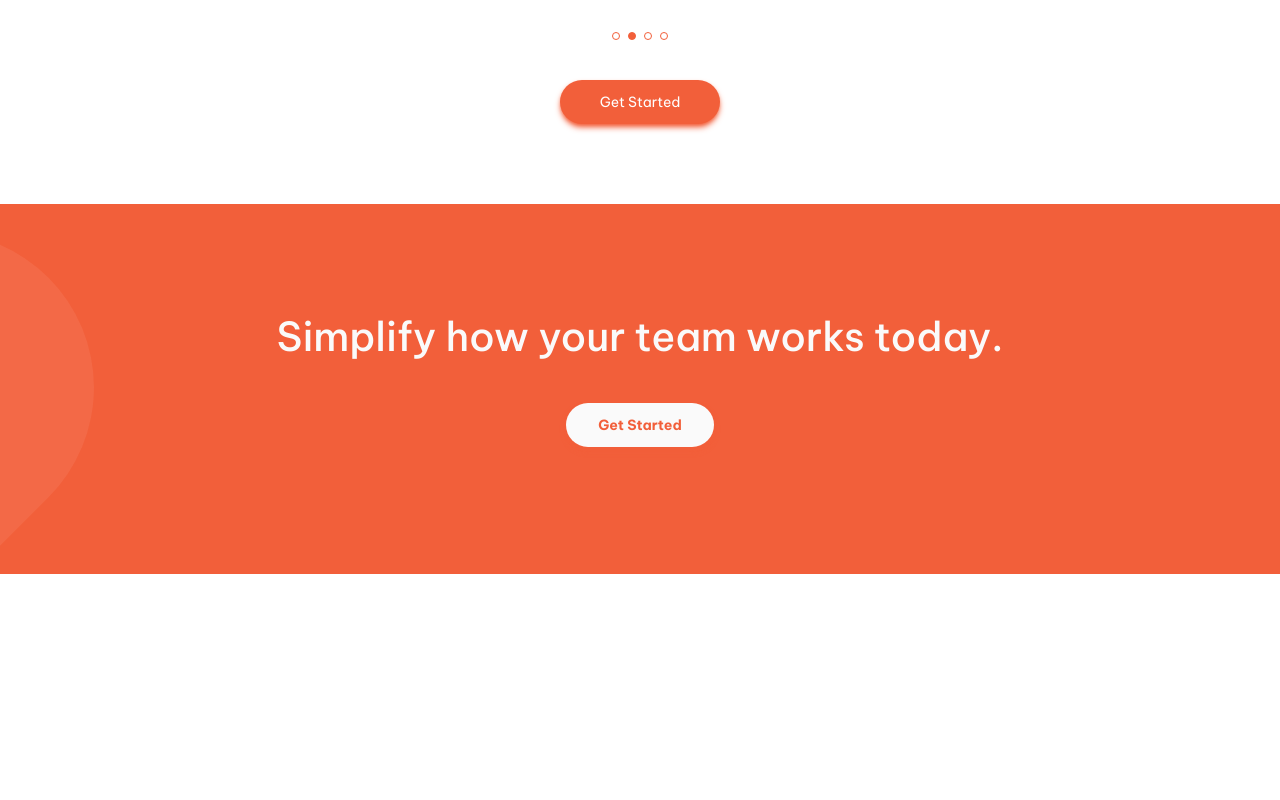
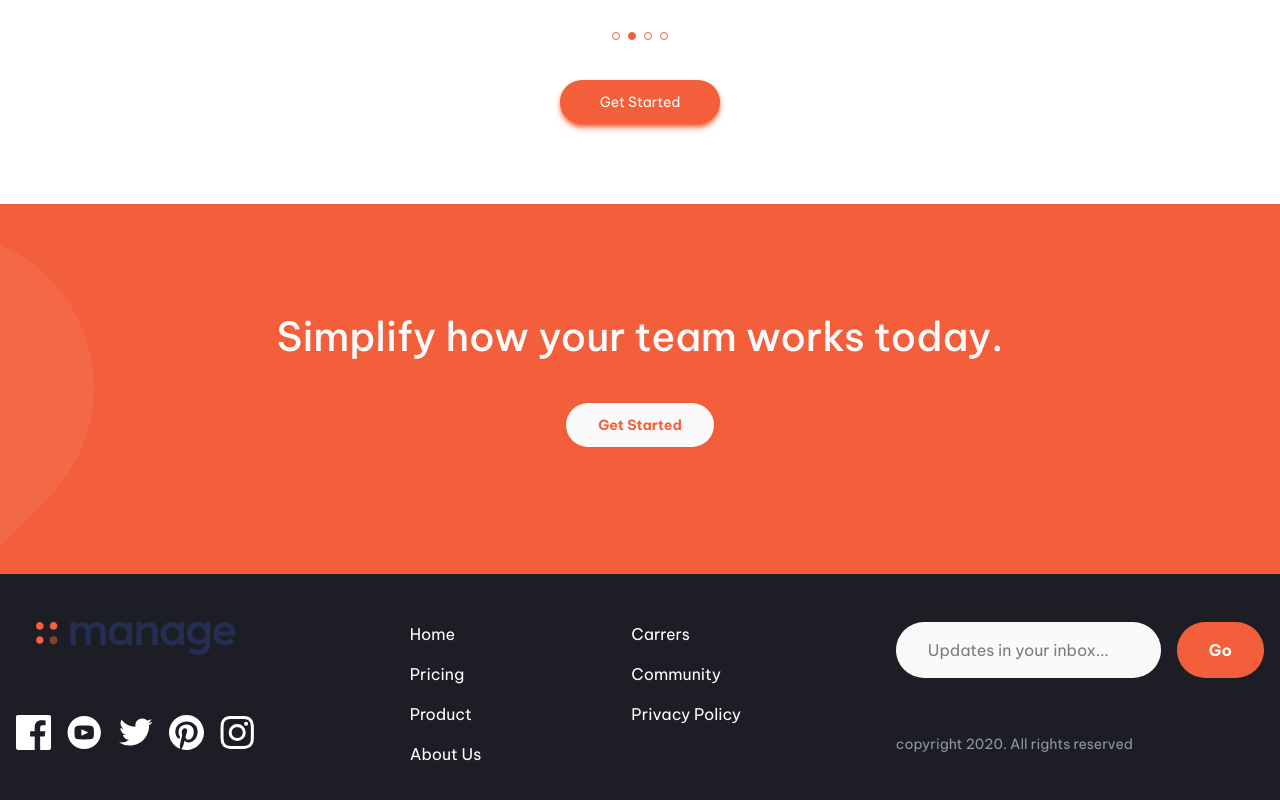
Before and after one commit to khalidesskali/manage-landing-page, a React (Vite) app: page / in a window 1280 px wide. Shown: the part 2141-2941 px from the top of the page. Before the commit the page ends 2715 px from the top, so only its background shows below. Built offline with nearby package versions, Linux system fonts and the light colour scheme.

Commit message:
Finish Footer

```diff
--- a/src/App.jsx
+++ b/src/App.jsx
@@ -4,6 +4,7 @@ import Hero from "./components/Hero";
 import Features from "./components/Features";
 import Testimonials from "./components/Testimonials";
 import CTA from "./components/CTA";
+import Footer from "./components/Footer";
 
 const App = () => {
   return (
@@ -15,6 +16,7 @@ const App = () => {
         <Testimonials />
         <CTA />
       </main>
+      <Footer />
     </div>
   );
 };
--- /dev/null
+++ b/src/components/Footer.jsx
@@ -0,0 +1,100 @@
+import React from "react";
+import fb from "../assets/images/icon-facebook.svg";
+import insta from "../assets/images/icon-instagram.svg";
+import youtube from "../assets/images/icon-youtube.svg";
+import twitter from "../assets/images/icon-twitter.svg";
+import pinterest from "../assets/images/icon-pinterest.svg";
+import logo from "../assets/images/logo.svg";
+
+const Footer = () => {
+  return (
+    <footer className=" bg-very-dark-blue">
+      <div className="container mx-auto px-4 py-8 lg:py-12">
+        <div className="flex flex-col lg:flex-row lg:gap-5 lg:justify-between">
+          <form
+            onSubmit={(e) => e.preventDefault()}
+            className="flex lg:flex-col pt-4 justify-center gap-2 lg:order-2 lg:h-fit lg:pt-0"
+          >
+            <div className="flex gap-4">
+              <input
+                type="email"
+                // onChange={() => setEmail(e.target.value)}
+                placeholder="Updates in your inbox..."
+                className={`bg-very-light-gray flex-1 h-14 px-8 rounded-full focus:outline-none border-none
+             `}
+              />
+              <button
+                className="block mx-auto py-4 px-8 bg-primary-red
+            text-very-light-gray font-bold rounded-full
+         cursor-pointer "
+              >
+                Go
+              </button>
+            </div>
+            <p className="hidden text-sm mt-12 text-left text-darkgrayish-blue lg:block">
+              copyright 2020. All rights reserved
+            </p>
+          </form>
+
+          <div
+            className="mt-10 lg:mt-0 text-white flex justify-between sm:justify-around items-center px-5
+         lg:order-1 lg:gap-[150px] lg:items-start"
+          >
+            <div className="flex flex-col gap-4 ">
+              <a href="">Home</a>
+              <a href="">Pricing</a>
+              <a href="">Product</a>
+              <a href="">About Us</a>
+            </div>
+            <div className="flex flex-col gap-4">
+              <a href="">Carrers</a>
+              <a href="">Community</a>
+              <a href="">Privacy Policy</a>
+            </div>
+          </div>
+          <div className="mt-13 lg:mt-0 flex flex-col gap-15 items-center lg:-order-1">
+            <div className="flex items-center justify-center text-white gap-10 sm:gap-24 lg:gap-4">
+              <img width={35} src={fb} alt="social media icon" loading="lazy" />
+              <img
+                width={35}
+                src={youtube}
+                alt="social media icon"
+                loading="lazy"
+              />
+              <img
+                width={35}
+                src={twitter}
+                alt="social media icon"
+                loading="lazy"
+              />
+              <img
+                width={35}
+                src={pinterest}
+                alt="social media icon"
+                loading="lazy"
+              />
+              <img
+                width={35}
+                src={insta}
+                alt="social media icon"
+                loading="lazy"
+              />
+            </div>
+            <img
+              src={logo}
+              alt="logo"
+              width={200}
+              loading="lazy"
+              className="lg:-order-1"
+            />
+          </div>
+          <p className="text-sm mt-12 text-center text-darkgrayish-blue lg:hidden">
+            copyright 2020. All rights reserved
+          </p>
+        </div>
+      </div>
+    </footer>
+  );
+};
+
+export default Footer;
```
